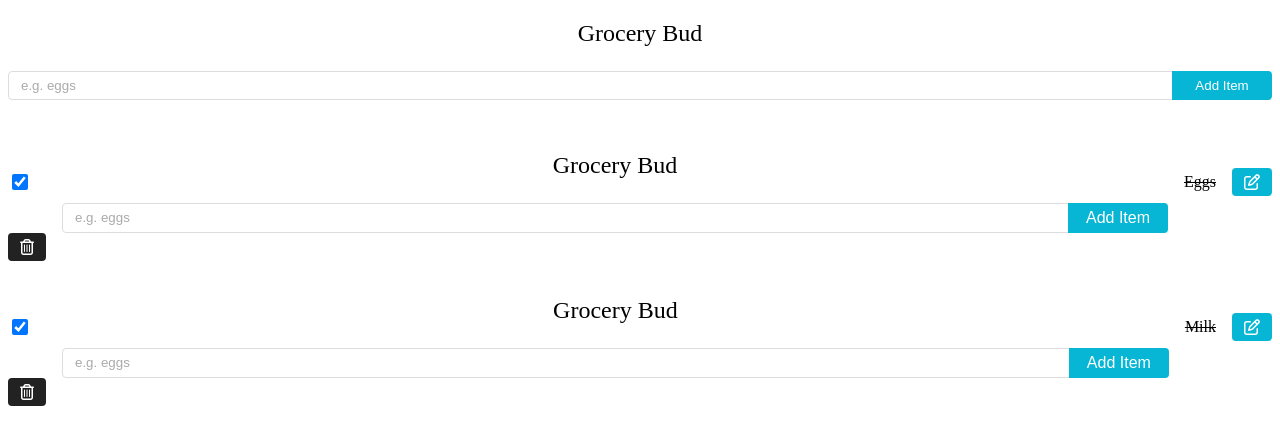
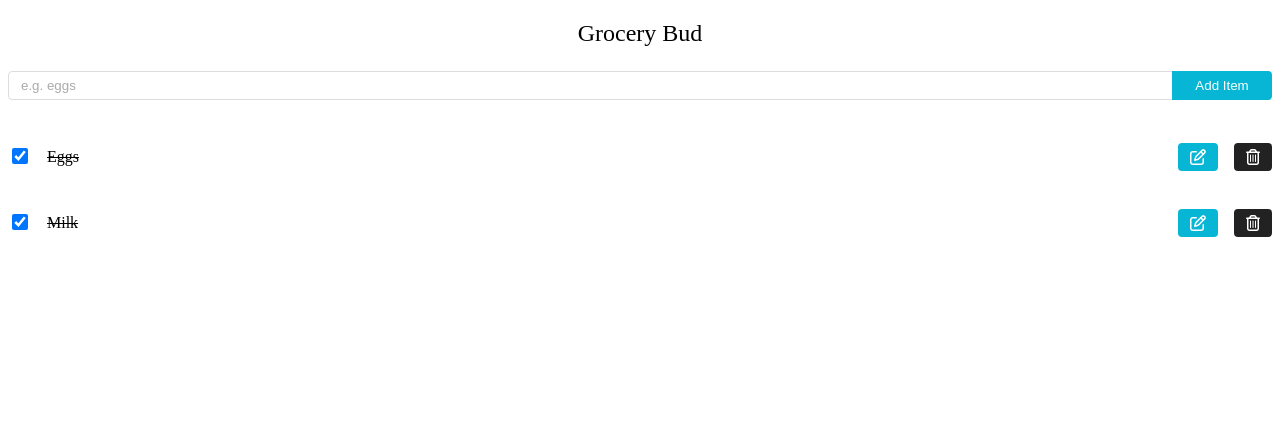
Before and after one commit to shishirgautam939-tech/grocery-bud-django, a Django app: page / in a window 1280 px wide. Shown: the top 445 px of the page. Run offline with Django 5.2, Linux system fonts and the light colour scheme; data comes from the database, SQL or seed files in the repository; both versions use the stored data as it was after the commit.

Commit message:
Update form to handle both add and edit, and add edit button link

```diff
--- a/grocery/templates/grocery/index.html
+++ b/grocery/templates/grocery/index.html
@@ -17,12 +17,22 @@
   <body>
     <section class="section-center">
 
-      <form method="POST" action="{% url 'grocery:index' %}">
+      <form method="POST"
+        action="{% if edit_item %}{% url 'grocery:update' edit_item.id %}{% else %}{% url 'grocery:add' %}{% endif %}">
         {% csrf_token %}
         <h2>grocery bud</h2>
         <div class="form-control">
-          <input type="text" name="name" class="form-input" placeholder="e.g. eggs" />
-          <button type="submit" class="btn">add item</button>
+          <input
+            type="text"
+            name="name"
+            class="form-input"
+            placeholder="e.g. eggs"
+            value="{{ edit_item.name|default:'' }}"
+            {% if edit_item %}autofocus{% endif %}
+          />
+          <button type="submit" class="btn">
+            {% if edit_item %}edit item{% else %}add item{% endif %}
+          </button>
         </div>
       </form>
 
@@ -39,20 +49,11 @@
               />
             </form>
 
-            <form method="POST" action="{% url 'grocery:add' %}">
-  {% csrf_token %}
-  <h2>grocery bud</h2>
-  <div class="form-control">
-    <input type="text" name="name" class="form-input" placeholder="e.g. eggs" />
-    <button type="submit" class="btn">add item</button>
-  </div>
-</form>
-
             <p style="text-decoration: {% if item.completed %}line-through{% else %}none{% endif %}">
               {{ item.name }}
             </p>
 
-            <a href="{% url 'grocery:update' item.id %}" class="btn icon-btn edit-btn">
+            <a href="{% url 'grocery:edit' item.id %}" class="btn icon-btn edit-btn">
               <i class="fa-regular fa-pen-to-square"></i>
             </a>
 
```
Also changed, not shown: db.sqlite3.
